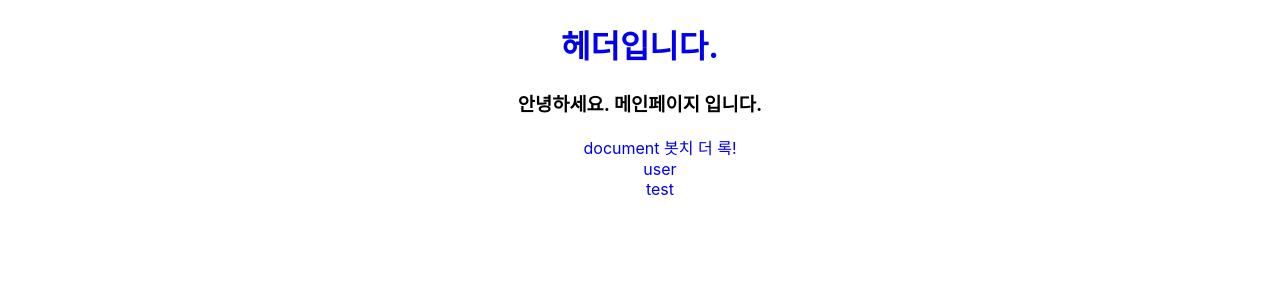
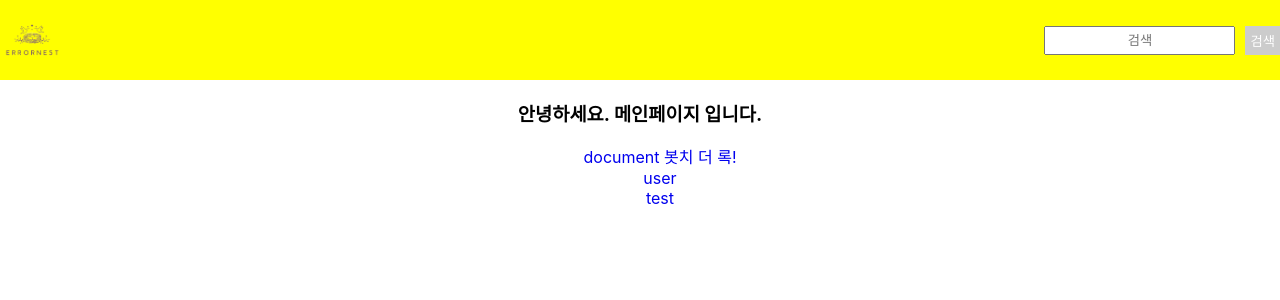
Before and after one commit to alkjfgh/error-nest, a React (Create React App) app in the folder ErrorNest/client/: page / in a window 1280 px wide. Shown: the top 300 px of the page. Built offline with nearby package versions, Linux system fonts and the light colour scheme.

Commit message:
231130 new branch test

```diff
--- a/ErrorNest/client/src/Header.js
+++ b/ErrorNest/client/src/Header.js
@@ -1,15 +1,44 @@
 import React from 'react';
 import { Link } from 'react-router-dom';
+import { useState } from "react";
 
+/** css & img */
 import './css/header.scss'
+import logoImg from './img/errorNestLogo.png'
 
-function Header(props) {
+/** 헤더 기능 구현 목록
+ * 로고 - 메인 페이지 이동
+ * 검색 바 - 버튼 눌러서 해당 버튼에 해당하는 Search.js로 이동 (/Search)
+ * */
+const Header = (props) => {
+    const [inputText, setInputText] = useState("");
+
     return (
-        <>
-            <Link to="/">
-                <h1>헤더입니다.</h1>
+        <nav className="navigation">
+            {/** 로고 이미지 */}
+            <Link to="/" className="logo-img-link">
+                <img src={logoImg} alt="로고 이미지" className="logo-image" />
             </Link>
-        </>
+
+            {/** 네비게이션 요소 */}
+            {/*<ul className="navi-element-list">*/}
+            {/*    <li className="navi-element">*/}
+            {/*        <Link to="/">홈</Link>*/}
+            {/*    </li>*/}
+            {/*    <li className="navi-element">*/}
+            {/*        <Link to="/about">소개</Link>*/}
+            {/*    </li>*/}
+            {/*    <li className="navi-element">*/}
+            {/*        <Link to="/contact">문의</Link>*/}
+            {/*    </li>*/}
+            {/*</ul>*/}
+
+            {/** 검색 바 */}
+            <div className="navi-button-div">
+                <input className="navi-input-bar" type="text" placeholder="검색" onChange={e => e.target.value}/>
+                <button className="navi-button">검색</button>
+            </div>
+        </nav>
     );
 }
 
--- a/ErrorNest/client/src/css/header.scss
+++ b/ErrorNest/client/src/css/header.scss
@@ -7,6 +7,19 @@
   height: 5rem;
   background-color: yellow;
   margin-bottom: 1rem;
+
+  .logo-img-link {
+    display: flex;
+    align-items: center;
+    text-decoration: none;
+    color: inherit;
+
+    .logo-image {
+      width: 4rem;
+      height: auto;
+      margin-right: 1rem;
+    }
+  }
 
   .navi-element-list {
     display: flex;
```
Also changed, not shown: ErrorNest/client/src/img/errorNestLogo.png (added).
